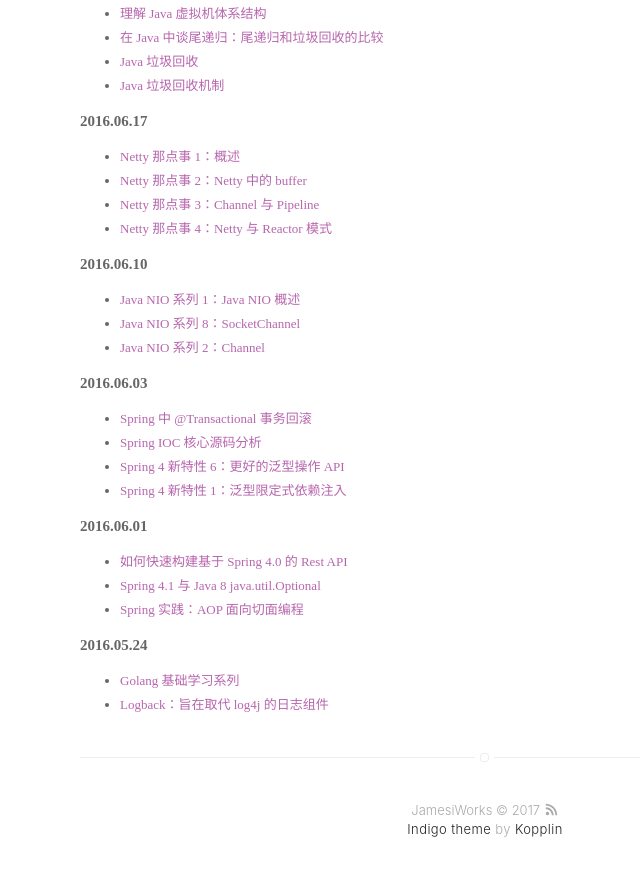
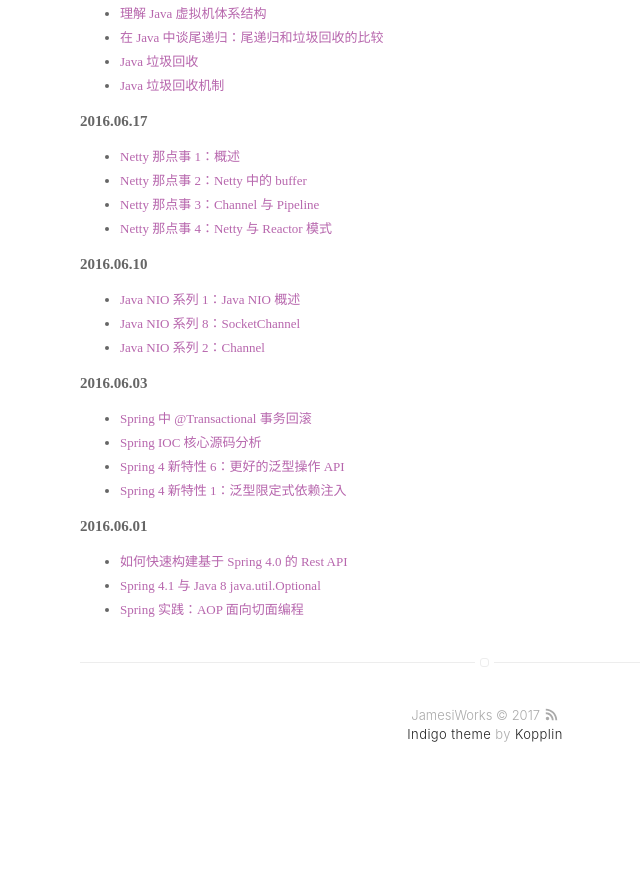
Before and after one commit to Jiangew/jiangew.github.io, a Jekyll site: the page built from readhub.md, in a window 1280 px wide and 900 px high, scrolled down 7781 px. Shown: the top 876 px of the window, without its empty margins (155-795 px from the left). Built offline with Jekyll 4.4.1, drawn with Linux system fonts in a browser that asks for light colours; after the commit the page ends 8586 px from its top, so only the background shows below that.

Commit message:
polish not found url

```diff
--- a/readhub.md
+++ b/readhub.md
@@ -342,7 +342,3 @@
 - [如何快速构建基于 Spring 4.0 的 Rest API](http://www.importnew.com/7903.html)
 - [Spring 4.1 与 Java 8 java.util.Optional](http://www.importnew.com/13169.html)
 - [Spring 实践：AOP 面向切面编程](http://blog.csdn.net/zjf280441589/article/details/50816802)
-
-### 2016.05.24
-- [Golang 基础学习系列](http://xhrwang.me/2014/12/22/golang-fundamentals-1-types-variables-constants.html)
-- [Logback：旨在取代 log4j 的日志组件](http://hao.jobbole.com/logback/)
```
